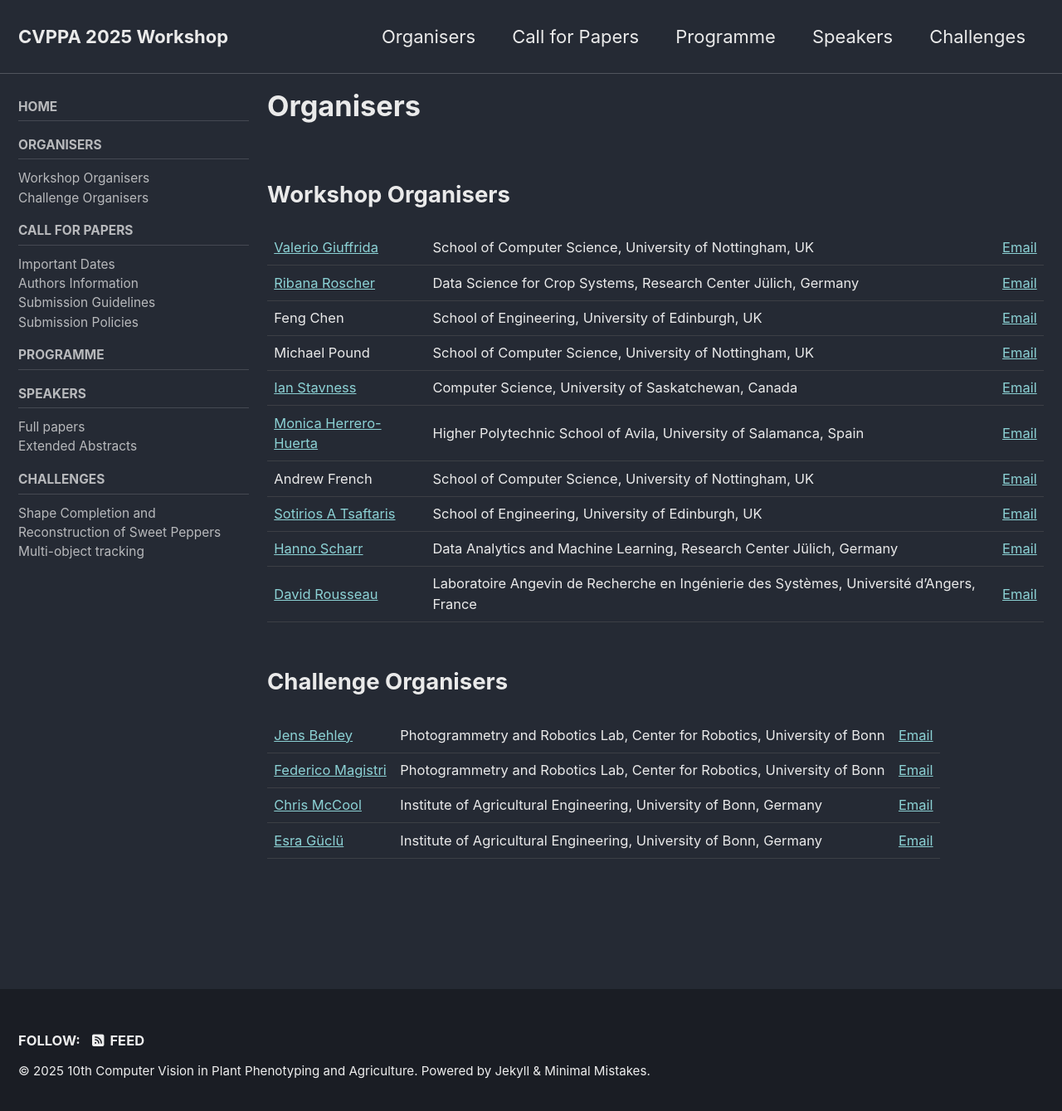
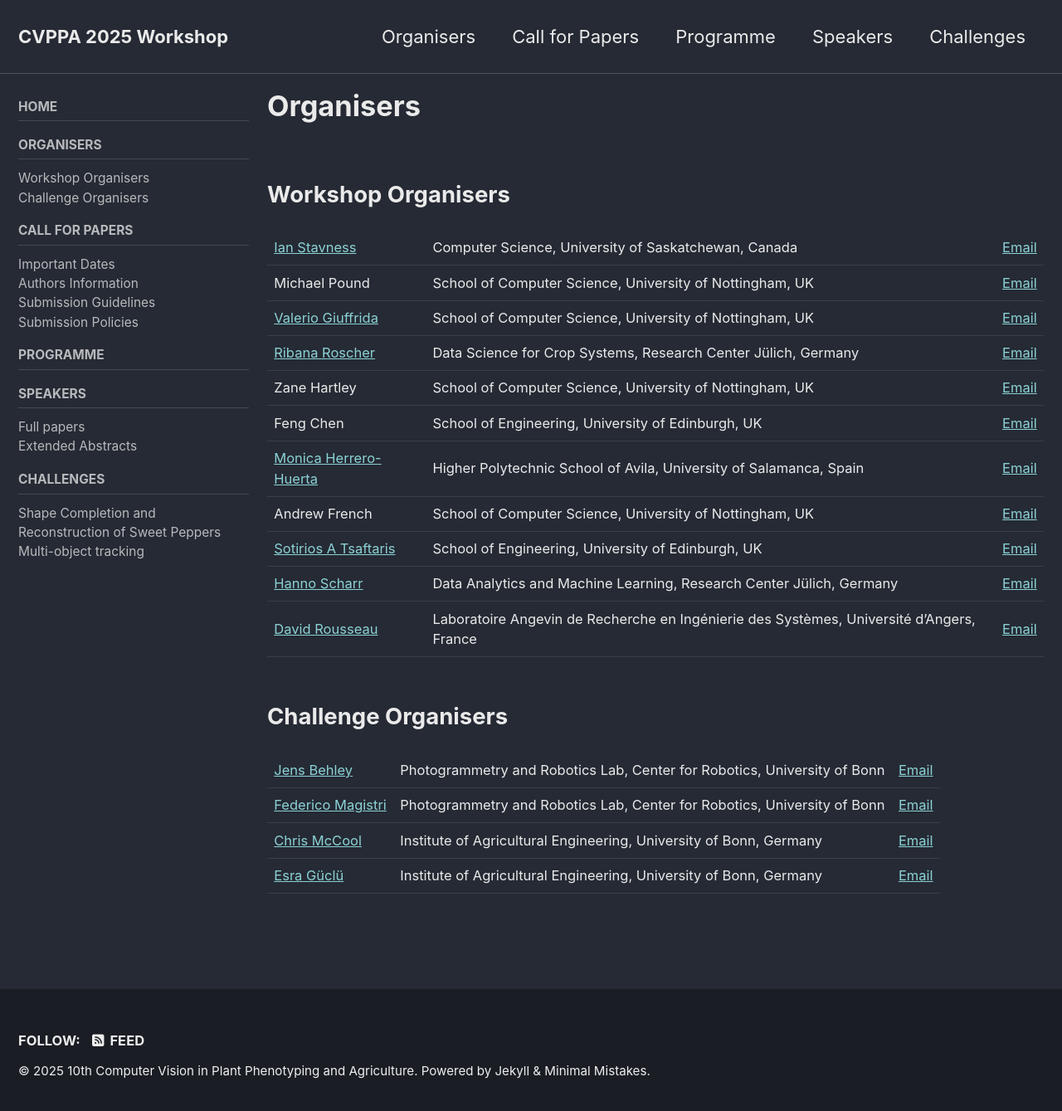
Before and after one commit to cvppa2025/cvppa2025.github.io, a Jekyll site: the page built from _pages/organisers.md, in a window 1280 px wide and 1347 px high. Shown: the top 1339 px of the window at 83% size. Built offline with Jekyll 4.4.1, drawn with Linux system fonts in a browser that asks for light colours; cached includes are drawn as plain includes.

Commit message:
cvppa 2025 tba

```diff
--- a/_pages/organisers.md
+++ b/_pages/organisers.md
@@ -8,11 +8,12 @@ sidebar:
 
 ## Workshop Organisers
 
+| [Ian Stavness](https://www.cs.usask.ca/faculty/stavness/) | Computer Science, University of Saskatchewan, Canada | [Email](mailto:ian.stavness@usask.ca) |
+| Michael Pound | School of Computer Science, University of Nottingham, UK | [Email](mailto:michael.pound@nottingham.ac.uk) |
 | [Valerio Giuffrida](http://www.valeriogiuffrida.academy) | School of Computer Science, University of Nottingham, UK  | [Email](mailto:valerio.giuffrida@nottingham.ac.uk) |
 | [Ribana Roscher](http://rs.ipb.uni-bonn.de) | Data Science for Crop Systems, Research Center Jülich, Germany | [Email](mailto:ribana.roscher@uni-bonn.de) |
+| Zane Hartley | School of Computer Science, University of Nottingham, UK | [Email](mailto:zane.hartley@nottingham.ac.uk) |
 | Feng Chen | School of Engineering, University of Edinburgh, UK | [Email](mailto:feng.chen@ed.ac.uk) |
-| Michael Pound | School of Computer Science, University of Nottingham, UK | [Email](mailto:michael.pound@nottingham.ac.uk) |
-| [Ian Stavness](https://www.cs.usask.ca/faculty/stavness/) | Computer Science, University of Saskatchewan, Canada | [Email](mailto:ian.stavness@usask.ca) |
 | [Monica Herrero-Huerta](https://monicaherrerohuerta.webnode.com) | Higher Polytechnic School of Avila, University of Salamanca, Spain | [Email](mailto:monicaherrero@usal.es)|
 | Andrew French | School of Computer Science, University of Nottingham, UK | [Email](mailto:andrew.p.french@nottingham.ac.uk) |
 | [Sotirios A Tsaftaris](https://vios.science/) | School of Engineering, University of Edinburgh, UK | [Email](mailto:s.tsaftaris@ed.ac.uk) |
```
Also changed, not shown: _pages/home.md (+0 -2 lines).
